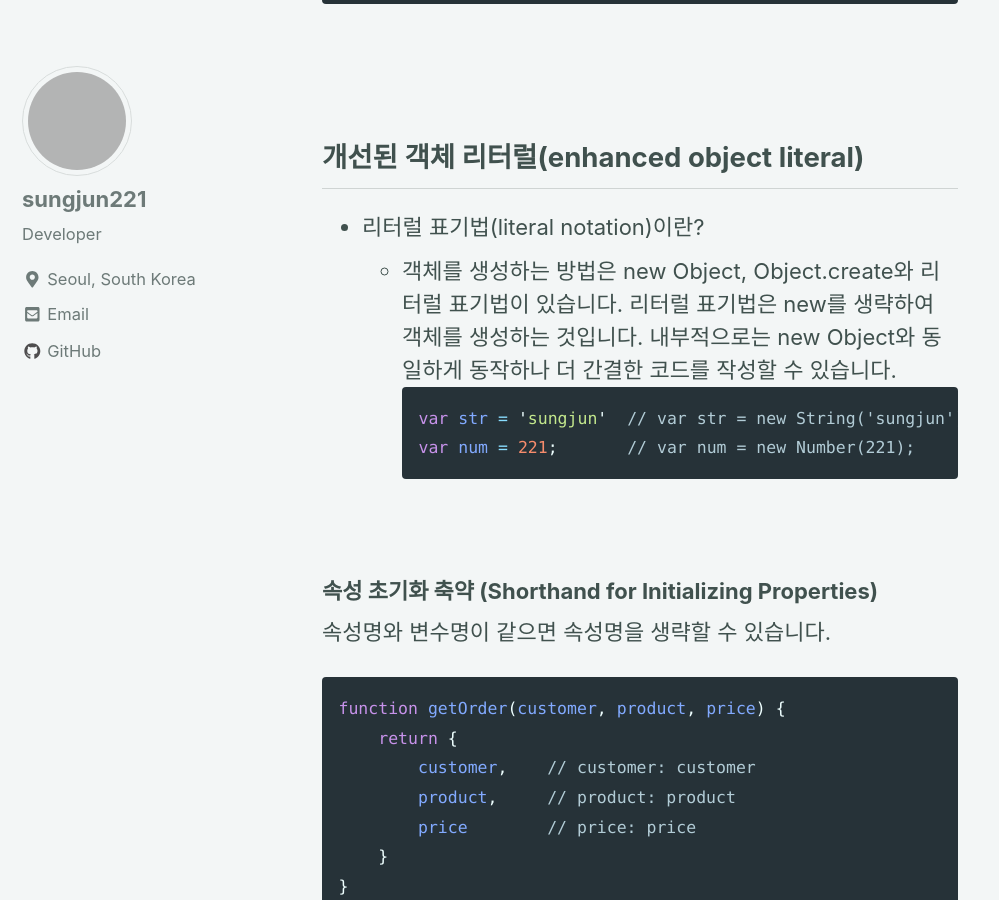
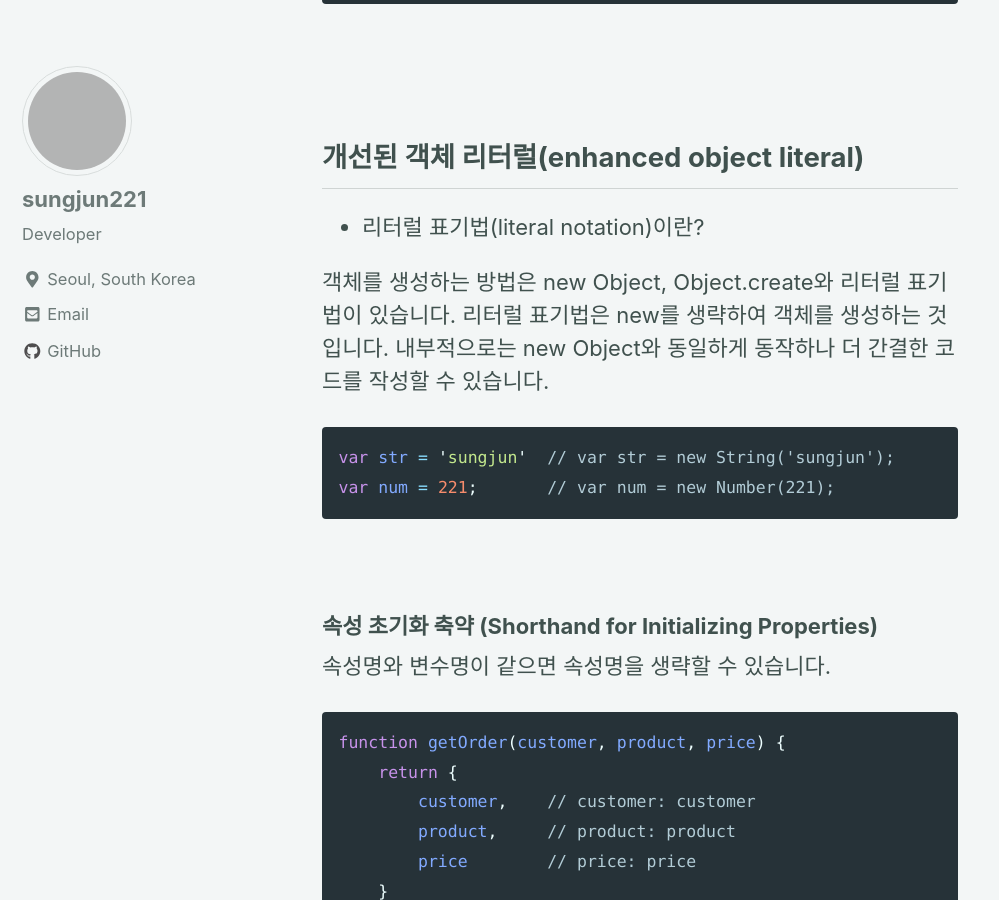
Before and after one commit to sungjun221/sungjun221.github.io, a Jekyll site: the page built from _posts/2018-11-18-ES6-Object-And-Array.markdown, in a window 1280 px wide and 900 px high, scrolled down 797 px. Shown: the whole window, without its empty margins (0-999 px from the left). Built offline with Jekyll 4.4.1, drawn with Linux system fonts in a browser that asks for light colours; nearby versions of some CDN libraries; comment, search, counter and statistics services are not loaded; grey boxes are pictures that could not be loaded.

Commit message:
Modified Post

````diff
--- a/_posts/2018-11-18-ES6-Object-And-Array.markdown
+++ b/_posts/2018-11-18-ES6-Object-And-Array.markdown
@@ -30,7 +30,8 @@ console.log(rest); //{c: 30, d: 40}
 -
 
 - 리터럴 표기법(literal notation)이란?
-  - 객체를 생성하는 방법은 new Object, Object.create와 리터럴 표기법이 있습니다. 리터럴 표기법은 new를 생략하여 객체를 생성하는 것입니다. 내부적으로는 new Object와 동일하게 동작하나 더 간결한 코드를 작성할 수 있습니다.
+
+객체를 생성하는 방법은 new Object, Object.create와 리터럴 표기법이 있습니다. 리터럴 표기법은 new를 생략하여 객체를 생성하는 것입니다. 내부적으로는 new Object와 동일하게 동작하나 더 간결한 코드를 작성할 수 있습니다.
 ```javascript
 var str = 'sungjun'  // var str = new String('sungjun');
 var num = 221;       // var num = new Number(221);
@@ -73,6 +74,9 @@ getOrder("김성준", "냉장고", 1000000);
 스프레드 연산자 (Spread Operator)
 -
 
+<br>
+<br>
+
 프라미스 (Promise)
 -
 
````
